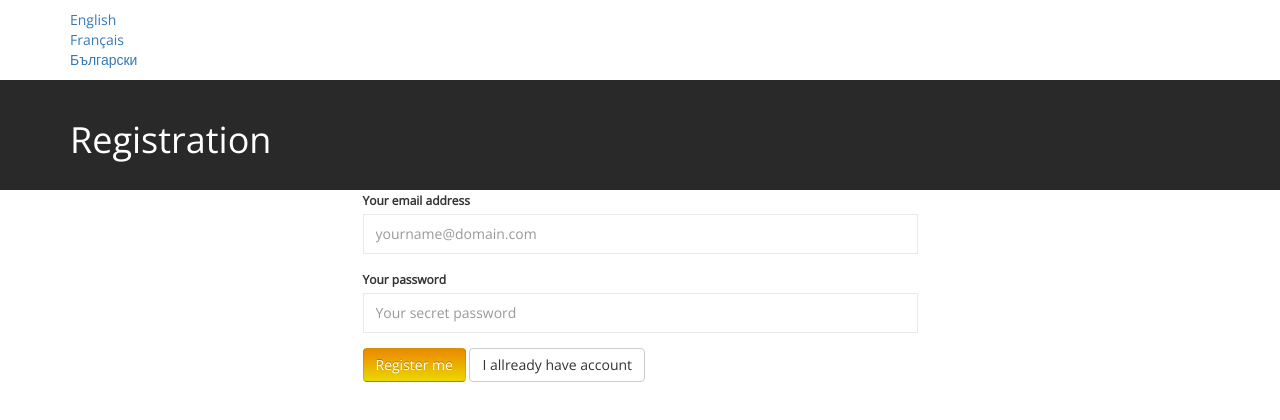
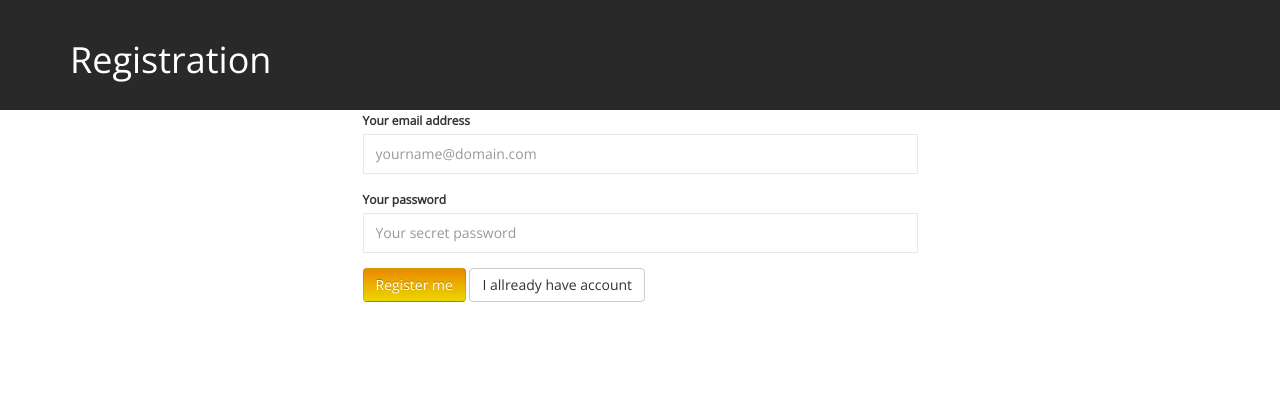
Before and after one commit to kirilkirkov/Electronic-Invoicing-And-Warehouse-Management-System, a CodeIgniter app: page /Electronic-Invoicing-And-Warehouse-Management-System/index.php/registration/index in a window 1280 px wide. Shown: the top 420 px of the page. Run offline with CodeIgniter, Linux system fonts and the light colour scheme; data comes from the database, SQL or seed files in the repository.

Commit message:
Installation fixes

```diff
--- a/application/config/config.php
+++ b/application/config/config.php
@@ -24,7 +24,7 @@ defined('BASEPATH') OR exit('No direct script access allowed');
   | a PHP script and you can easily do that on your own.
   |
  */
-$config['base_url'] = 'http://in.dev/';
+$config['base_url'] = 'http://localhost/Electronic-Invoicing-And-Warehouse-Management-System';
 
 /*
   |--------------------------------------------------------------------------
@@ -401,7 +401,7 @@ $config['encryption_key'] = '';
 $config['sess_driver'] = 'files';
 $config['sess_cookie_name'] = 'tyson';
 $config['sess_expiration'] = 7200;
-$config['sess_save_path'] = NULL;
+$config['sess_save_path'] = '/tmp';
 $config['sess_match_ip'] = FALSE;
 $config['sess_time_to_update'] = 300;
 $config['sess_regenerate_destroy'] = FALSE;
--- a/application/modules/admin/views/parts/general/header.php
+++ b/application/modules/admin/views/parts/general/header.php
@@ -65,15 +65,9 @@
                                         </form>
                                     </div>
                                 </li>
-                                <li class="header">PUBLIC</li>
-                                <li><a href="<?= base_url('admin/blog') ?>" <?= urldecode(uri_string()) == 'admin/blog' ? 'class="active"' : '' ?>><i class="fa fa-edit" aria-hidden="true"></i> Blog</a></li>
-                                <li><a href="<?= base_url('admin/features') ?>" <?= urldecode(uri_string()) == 'admin/features' ? 'class="active"' : '' ?>><i class="fa fa-tasks" aria-hidden="true"></i> Features</a></li>
-                                <li><a href="<?= base_url('admin/texts') ?>" <?= urldecode(uri_string()) == 'admin/texts' ? 'class="active"' : '' ?>><i class="fa fa-text-width" aria-hidden="true"></i> Texts</a></li>
-                                <li><a href="<?= base_url('admin/questions') ?>" <?= urldecode(uri_string()) == 'admin/questions' ? 'class="active"' : '' ?>><i class="fa fa-question" aria-hidden="true"></i> Asked Questions</a></li>
                                 <li class="header">USERS</li>
                                 <li><a href="<?= base_url('admin/plans/requests') ?>" <?= urldecode(uri_string()) == 'admin/plans/requests' ? 'class="active"' : '' ?>><i class="fa fa-credit-card" aria-hidden="true"></i> Plans Payment Requests</a></li>
                                 <li><a href="<?= base_url('admin/plans/individual/request') ?>" <?= urldecode(uri_string()) == 'admin/plans/individual/request' ? 'class="active"' : '' ?>><i class="fa fa-american-sign-language-interpreting" aria-hidden="true"></i> Custom Plan Requests</a></li>
-                                <li class="header">SETTINGS</li>
                             </ul>
                         </div>
                         <div class="col-sm-9 col-md-9 col-lg-10 col-sm-offset-3 col-md-offset-3 col-lg-offset-2">
--- a/application/third_party/MX/Router.php
+++ b/application/third_party/MX/Router.php
@@ -236,7 +236,7 @@ class MX_Router extends CI_Router
 	public function set_class($class)
 	{
 		$suffix = $this->config->item('controller_suffix');
-		if (strpos($class, $suffix) === FALSE)
+		if ($suffix && strpos($class, $suffix) === FALSE)
 		{
 			$class .= $suffix;
 		}
--- a/application/views/parts/header.php
+++ b/application/views/parts/header.php
@@ -20,10 +20,3 @@
         <![endif]-->
     </head>
     <body>
-        <div class="container">
-            <ul class="langs">
-                <li><a href="<?= base_url() ?>">English</a></li>
-                <li><a href="<?= base_url('fr') ?>">Français</a></li>
-                <li><a href="<?= base_url('bg') ?>">Български</a></li>
-            </ul>
-        </div>
--- a/assets/public/css/general.css
+++ b/assets/public/css/general.css
@@ -1,6 +1,7 @@
 body {font-family: "Open Sans",Arial,sans-serif;}
 
-#collapseLogin {background-color: #eb8900; border-bottom-left-radius: 5px; border-bottom-right-radius: 5px; padding: 10px; color:#fff; float:left;}
+.login {float:right;}
+#collapseLogin {background-color: #eb8900; border-bottom-left-radius: 5px; border-bottom-right-radius: 5px; padding: 10px; color:#fff; float:right;}
 #collapseLogin .my-addr {border:0; color:#333; width:175px; padding:5px 8px; font-size:12px;}
 #collapseLogin span {font-size:12px; display: inline-block; width: 55px; }
 #collapseLogin .form-group { margin-bottom: 5px;}
@@ -19,7 +20,8 @@ body {font-family: "Open Sans",Arial,sans-serif;}
 .uppercase {text-transform: uppercase;}
 .alert-errors {background-color: #e11c16;    color: #fff;    font-weight: bold;    left: 50%;    margin-left: -140px;    padding: 40px;    position: absolute;    text-align: center;    top: 10px;    width: 280px;    z-index: 2000;}
 .alert-errors a {position: absolute; top:10px; right:10px; color:#fff;}
-.langs {margin: 0; padding: 0; list-style: none; margin-bottom: 10px; margin-top: 10px; }
+.langs {margin: 0; padding: 0; list-style: none; margin-bottom: 10px; margin-top: 10px; display: inline-block; }
+.langs li {display: inline;}
 
 .inv-accept {padding-top: 20px;}
 .inv-accept .logo { display: inline-block; margin-bottom: 20px;}
```
Also changed, not shown: application/views/home/index.php (+12 -0 lines), README.md.
